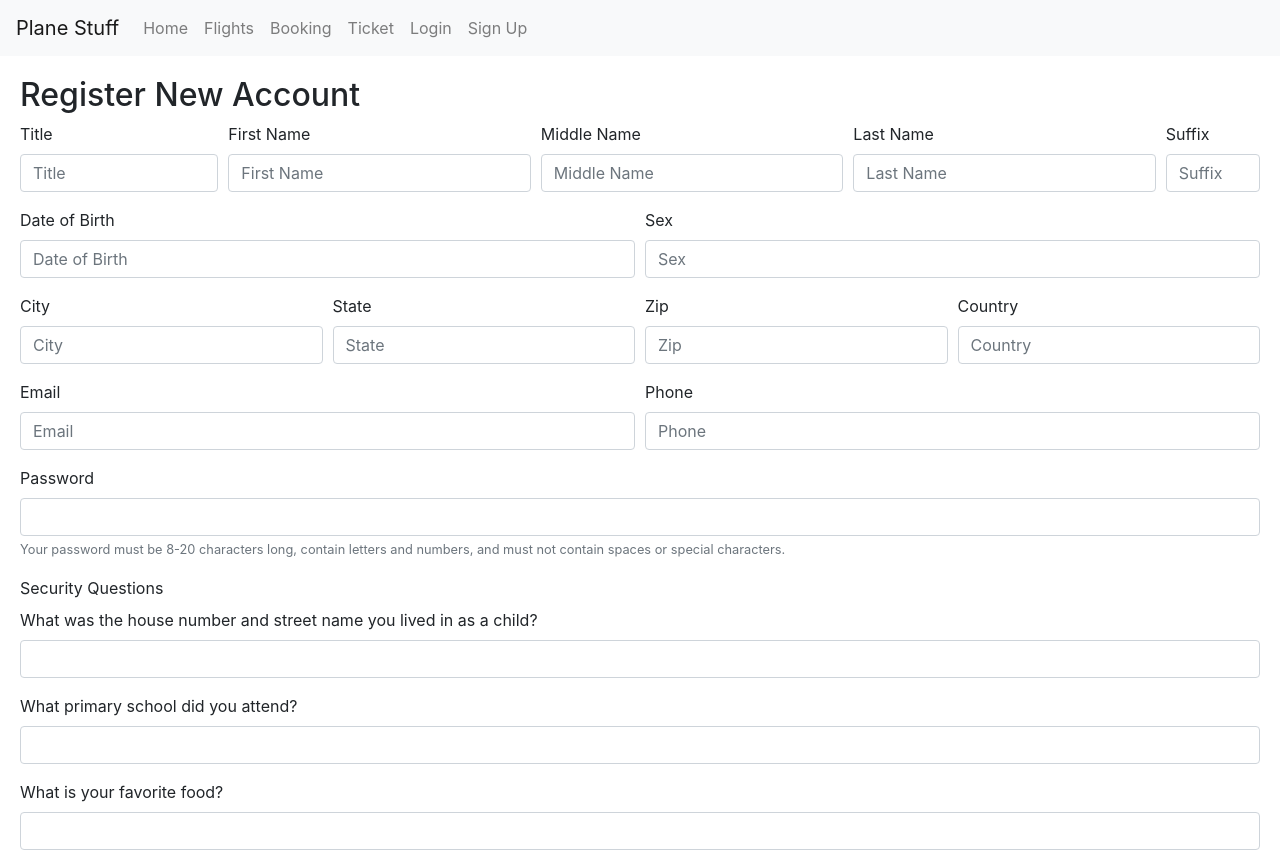
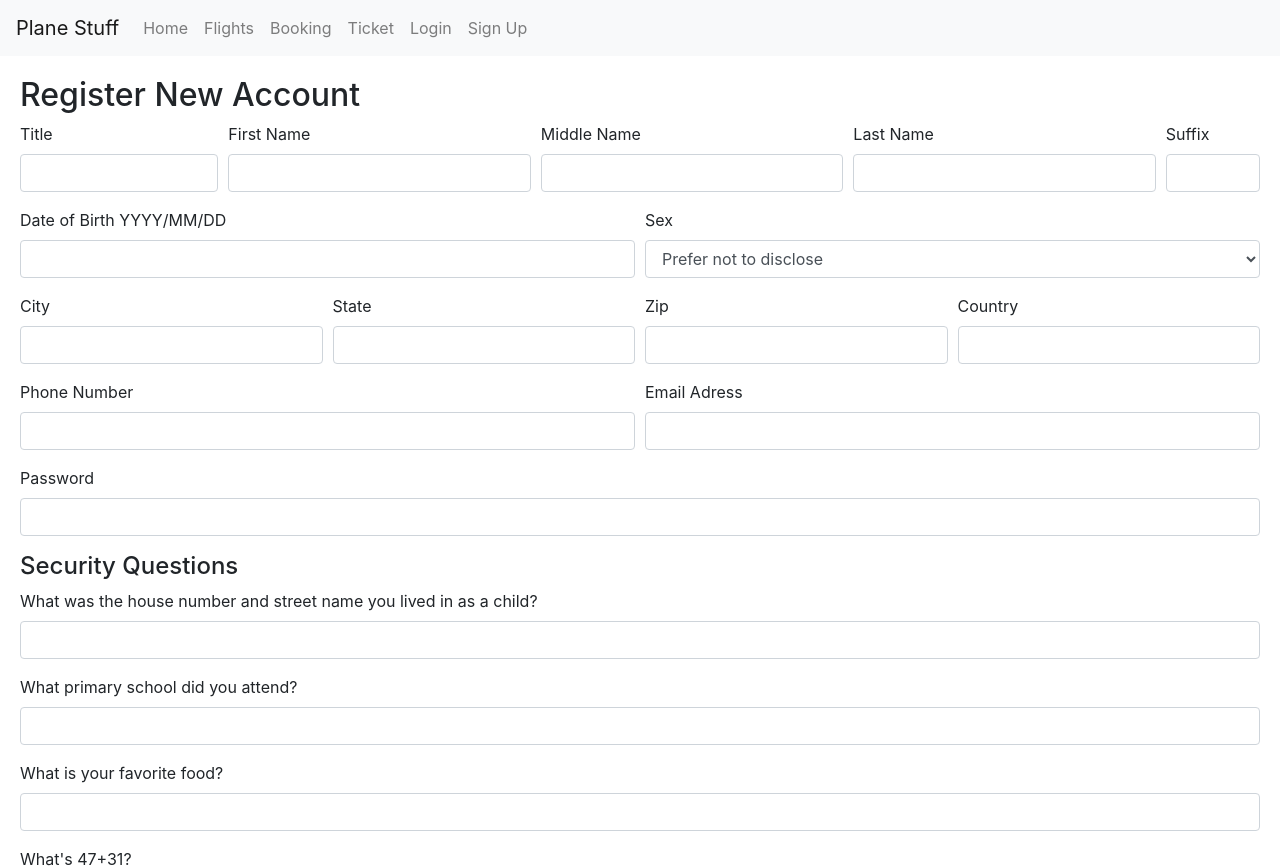
Before and after one commit to JosephMugo/bdpa2020ui, a React (Create React App) app: page /signup in a window 1280 px wide. Shown: the top 868 px of the page. Built offline with nearby package versions, Linux system fonts and the light colour scheme.

Commit message:
Added basic validation

```diff
--- a/src/containers/SignUp.jsx
+++ b/src/containers/SignUp.jsx
@@ -1,102 +1,157 @@
-import React, { useState } from "react"
-import { Form, Button, Col } from "react-bootstrap"
+import React from "react"
+// import { Form, Button, Col } from "react-bootstrap"
+import { Formik, Field, Form, ErrorMessage } from 'formik'
+import * as Yup from 'yup'
 const verifySignUp = require("../services/validator")
-const security_questions = [
+const securityQuestions = [
     "What was the house number and street name you lived in as a child?",
     "What primary school did you attend?",
     "What is your favorite food?"
 ]
 const SignUp = () => {
-    // const [user, setUser] = useState({
-    //     title: "", firstName: "", middleName: "", lastName: "", suffix: "",
-    //     birthdate: "", sex: "", city: "", state: "", zip: "", country: "",
-    //     email: "", phone: "", password: "", security_questions_1: "", security_questions_2: "", security_questions_3: ""
-    // })
-    const [isValid, setValid] = useState("")
-
-    const handleChange = (event) => {
-        const { name, value } = event.target;
-        console.log(name, value)
-        // setUser(user => ({ ...user, [name]: value }));
-    }
-
-    const handleSubmit = (event) => {
-        event.preventDefault()
-        event.stopPropagation()
-        setValid(true)
-    }
-    const formGroup = (label, size, isRequired) => {
-        return (
-            <Form.Group as={Col} md={size} controlId={label.toLowerCase().replace(" ", "_")}>
-                <Form.Label>{label}</Form.Label>
-                {isRequired ? <Form.Control required type="text" placeholder={label} /> : <Form.Control type="text" placeholder={label} />}
-                {isRequired && <Form.Control.Feedback type="invalid">Required</Form.Control.Feedback>}
-            </Form.Group>
-        )
-    }
     return (
         <>
             <h2>Register New Account</h2>
-            <Form noValidate validated={isValid} onSubmit={handleSubmit}>
-                <Form.Row>
-                    {formGroup("Title", 2, false)}
-                    {formGroup("First Name", 3, true)}
-                    {formGroup("Middle Name", 3, false)}
-                    {formGroup("Last Name", 3, true)}
-                    {formGroup("Suffix", 1, false)}
-                </Form.Row>
-                <Form.Row>
-                    {formGroup("Date of Birth", 6, true)}
-                    {formGroup("Sex", 6, true)}
-                </Form.Row>
-                <Form.Row>
-                    {formGroup("City", 3, true)}
-                    {formGroup("State", 3, true)}
-                    {formGroup("Zip", 3, true)}
-                    {formGroup("Country", 3, true)}
-                </Form.Row>
-                <Form.Row>
-                    {formGroup("Email", 6, true)}
-                    {formGroup("Phone", 6, true)}
-                </Form.Row>
-                <Form.Group controlId="password">
-                    <Form.Label>Password</Form.Label>
-                    <Form.Control required type="password" aria-describedby="passwordHelpBlock" />
-                    <Form.Text id="passwordHelpBlock" muted>
-                        Your password must be 8-20 characters long, contain letters and numbers, and must not contain spaces or special characters.
-                </Form.Text>
-                    <Form.Control.Feedback type="invalid">Required</Form.Control.Feedback>
-                </Form.Group>
-                <Form.Group>
-                    <Form.Label>Security Questions</Form.Label>
-                    <Form.Group controlId="security_questions_1">
-                        <Form.Label>{security_questions[0]}</Form.Label>
-                        <Form.Control required type="text" />
-                        <Form.Control.Feedback type="invalid">Required</Form.Control.Feedback>
-                    </Form.Group>
-                    <Form.Group controlId="security_questions_2">
-                        <Form.Label>{security_questions[1]}</Form.Label>
-                        <Form.Control required type="text" />
-                        <Form.Control.Feedback type="invalid">Required</Form.Control.Feedback>
-                    </Form.Group>
-                    <Form.Group controlId="security_questions_3">
-                        <Form.Label>{security_questions[2]}</Form.Label>
-                        <Form.Control required type="text" />
-                        <Form.Control.Feedback type="invalid">Required</Form.Control.Feedback>
-                    </Form.Group>
-                </Form.Group>
-                <Form.Group>
-                    <Form.Label>CAPTCHA</Form.Label>
-                    <Form.Group controlId="captcha">
-                        <Form.Label>"what is 9+10"</Form.Label>
-                        <Form.Control required type="text" />
-                        <Form.Control.Feedback type="invalid">Required</Form.Control.Feedback>
-                    </Form.Group>
-                </Form.Group>
-                <Button type="submit" >Register</Button>
-            </Form>
+            <Formik
+                initialValues={{
+                    title: "", firstName: "", middleName: "", lastName: "", suffix: "",
+                    birthdate: "", sex: "", city: "", state: "", zip: "", country: "",
+                    email: "", phone: "", password: "", securityQuestion1: "", securityQuestion2: "", securityQuestion3: "", captcha: ""
+                }}
+                validationSchema={Yup.object().shape({
+                    firstName: Yup.string().required('Required'),
+                    lastName: Yup.string().required('Required'),
+                    birthdate: Yup.string().required('Required'),
+                    city: Yup.string().required('Required'),
+                    state: Yup.string().required('Required'),
+                    zip: Yup.string().required('Required'),
+                    country: Yup.string().required('Required'),
+                    phone: Yup.string().required('Required'),
+                    email: Yup.string()
+                        .email('Email is invalid')
+                        .required('Required'),
+                    password: Yup.string()
+                        .min(6, 'Password must be at least 6 characters')
+                        .required('Required'),
+                    securityQuestion1: Yup.string().required('Required'),
+                    securityQuestion2: Yup.string().required('Required'),
+                    securityQuestion3: Yup.string().required('Required'),
+                    captcha: Yup.string().oneOf(['78', null], 'Invalid Captcha').required('Required')
+                })}
+                onSubmit={fields => {
+                    alert('SUCCESS!! :-)\n\n' + JSON.stringify(fields, null, 4))
+                }}
+            >
+                {({ errors, status, touched }) => (
+                    <Form>
+                        <div className="form-row">
+                            <div className="form-group col-2">
+                                <label htmlFor="title">Title</label>
+                                <Field name="title" type="text" className="form-control" />
+                            </div>
+                            <div className="form-group col-3">
+                                <label htmlFor="firstName">First Name</label>
+                                <Field name="firstName" type="text" className={'form-control' + (errors.firstName && touched.firstName ? ' is-invalid' : '')} />
+                                <ErrorMessage name="firstName" component="div" className="invalid-feedback" />
+                            </div>
+                            <div className="form-group col-3">
+                                <label htmlFor="middleName">Middle Name</label>
+                                <Field name="middleName" type="text" className="form-control" />
+                            </div>
+                            <div className="form-group col-3">
+                                <label htmlFor="lastName">Last Name</label>
+                                <Field name="lastName" type="text" className={'form-control' + (errors.lastName && touched.lastName ? ' is-invalid' : '')} />
+                                <ErrorMessage name="lastName" component="div" className="invalid-feedback" />
+                            </div>
+                            <div className="form-group col-1">
+                                <label htmlFor="suffix">Suffix</label>
+                                <Field name="suffix" type="text" className="form-control" />
+                            </div>
+                        </div>
+                        <div className="form-row">
+                            <div className="form-group col">
+                                <label htmlFor="birthdate">Date of Birth YYYY/MM/DD</label>
+                                <Field name="birthdate" type="text" className={'form-control' + (errors.birthdate && touched.birthdate ? ' is-invalid' : '')} />
+                                <ErrorMessage name="birthdate" component="div" className="invalid-feedback" />
+                            </div>
+                            <div className="form-group col">
+                                <label>Sex</label>
+                                <Field name="sex" as="select" className={'form-control'}>
+                                    <option value="Male">Male</option>
+                                    <option value="Female">Female</option>
+                                    <option value="Other">Genderqueer/Non-Binary</option>
+                                    <option value="">Prefer not to disclose</option>
+                                </Field>
+                            </div>
+                        </div>
+                        <div className="form-row">
+                            <div className="form-group col">
+                                <label htmlFor="city">City</label>
+                                <Field name="city" type="text" className={'form-control' + (errors.city && touched.city ? ' is-invalid' : '')} />
+                                <ErrorMessage name="city" component="div" className="invalid-feedback" />
+                            </div>
+                            <div className="form-group col">
+                                <label htmlFor="state">State</label>
+                                <Field name="state" type="text" className={'form-control' + (errors.state && touched.state ? ' is-invalid' : '')} />
+                                <ErrorMessage name="state" component="div" className="invalid-feedback" />
+                            </div>
+                            <div className="form-group col">
+                                <label htmlFor="zip">Zip</label>
+                                <Field name="zip" type="text" className={'form-control' + (errors.zip && touched.zip ? ' is-invalid' : '')} />
+                                <ErrorMessage name="zip" component="div" className="invalid-feedback" />
+                            </div>
+                            <div className="form-group col">
+                                <label htmlFor="country">Country</label>
+                                <Field name="country" type="text" className={'form-control' + (errors.country && touched.country ? ' is-invalid' : '')} />
+                                <ErrorMessage name="country" component="div" className="invalid-feedback" />
+                            </div>
+                        </div>
+                        <div className="form-row">
+                            <div className="form-group col">
+                                <label htmlFor="phone">Phone Number</label>
+                                <Field name="phone" type="text" className={'form-control' + (errors.phone && touched.phone ? ' is-invalid' : '')} />
+                                <ErrorMessage name="phone" component="div" className="invalid-feedback" />
+                            </div>
+                            <div className="form-group col">
+                                <label htmlFor="email">Email Adress</label>
+                                <Field name="email" type="email" className={'form-control' + (errors.email && touched.email ? ' is-invalid' : '')} />
+                                <ErrorMessage name="email" component="div" className="invalid-feedback" />
+                            </div>
+                        </div>
+                        <div className="form-group">
+                            <label htmlFor="password">Password</label>
+                            <Field name="password" type="password" className={'form-control' + (errors.password && touched.password ? ' is-invalid' : '')} />
+                            <ErrorMessage name="password" component="div" className="invalid-feedback" />
+                        </div>
+                        <h4>Security Questions</h4>
+                        <div className="form-group">
+                            <label htmlFor="securityQuestion1">{securityQuestions[0]}</label>
+                            <Field name="securityQuestion1" type="text" className={'form-control' + (errors.securityQuestion1 && touched.securityQuestion1 ? ' is-invalid' : '')} />
+                            <ErrorMessage name="securityQuestion1" component="div" className="invalid-feedback" />
+                        </div>
+                        <div className="form-group">
+                            <label htmlFor="securityQuestion2">{securityQuestions[1]}</label>
+                            <Field name="securityQuestion2" type="text" className={'form-control' + (errors.securityQuestion2 && touched.securityQuestion2 ? ' is-invalid' : '')} />
+                            <ErrorMessage name="securityQuestion2" component="div" className="invalid-feedback" />
+                        </div>
+                        <div className="form-group">
+                            <label htmlFor="securityQuestion3">{securityQuestions[2]}</label>
+                            <Field name="securityQuestion3" type="text" className={'form-control' + (errors.securityQuestion3 && touched.securityQuestion3 ? ' is-invalid' : '')} />
+                            <ErrorMessage name="securityQuestion3" component="div" className="invalid-feedback" />
+                        </div>
+                        <div className="form-group">
+                            <label htmlFor="captcha">What's 47+31?</label>
+                            <Field name="captcha" type="text" className={'form-control' + (errors.captcha && touched.captcha ? ' is-invalid' : '')} />
+                            <ErrorMessage name="captcha" component="div" className="invalid-feedback" />
+                        </div>
+                        <div className="form-group">
+                            <button type="submit" className="btn btn-primary mr-2">Register</button>
+                            <button type="reset" className="btn btn-secondary">Reset</button>
+                        </div>
+                    </Form>
+                )}
+            </Formik>
         </>
     )
 }
-
 export default SignUp
```
